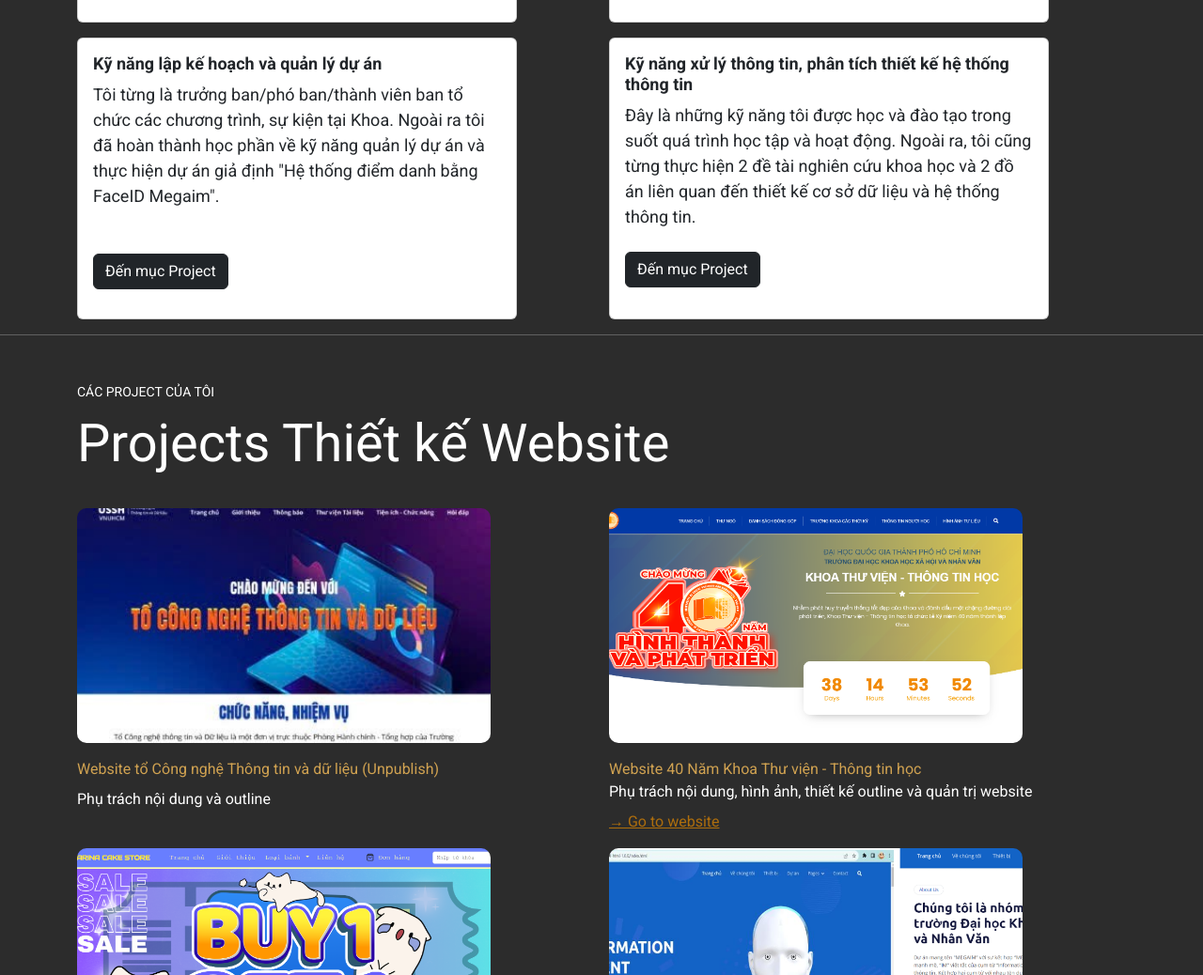
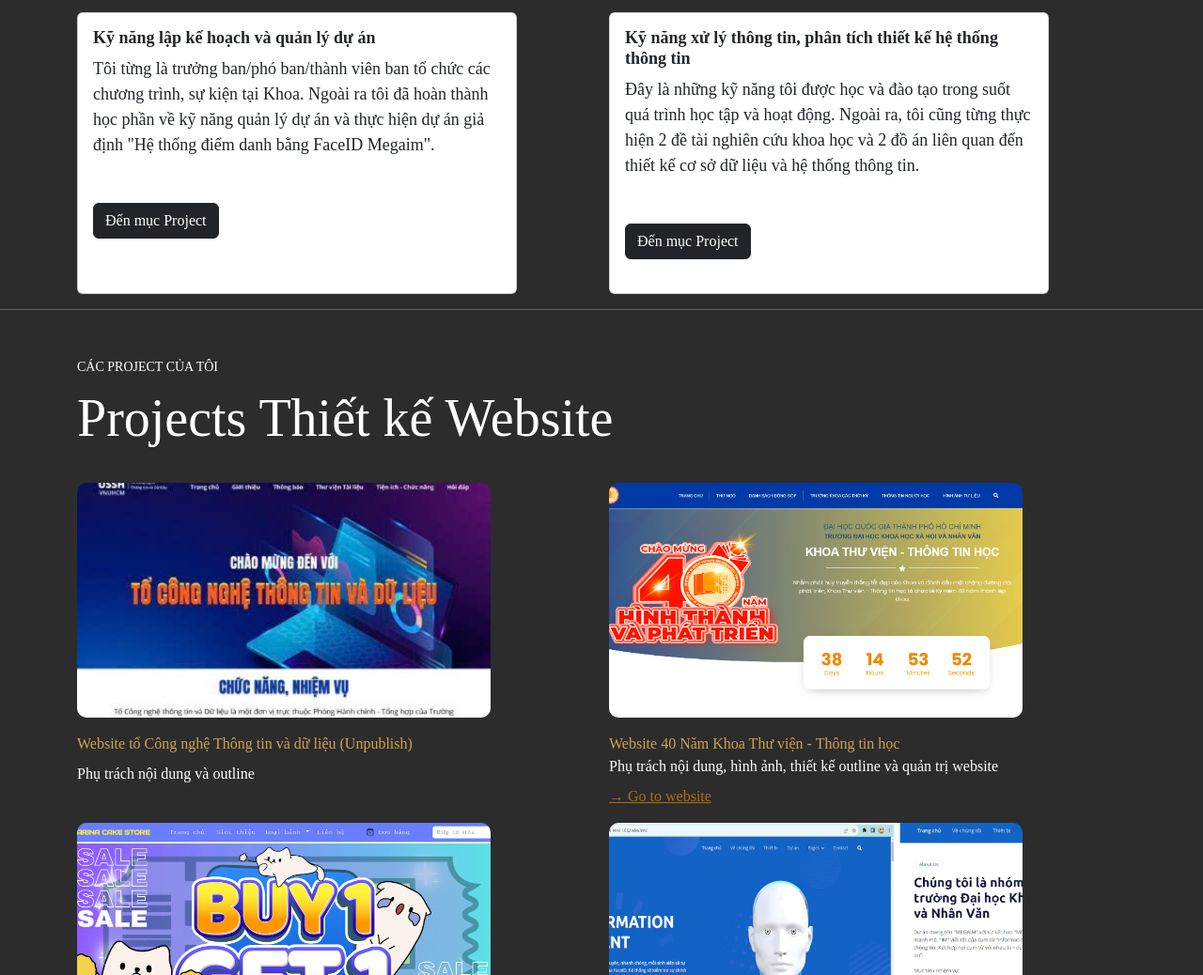
Before and after one commit to AvoCaDo-U/myweb, a plain HTML site: page index.html in a window 1280 px wide. Shown: the part 1075-2113 px from the top of the page at 94% size. Drawn offline with nearby package versions, Linux system fonts and the light colour scheme.

Commit message:
Change index.html file

```diff
--- a/index.html
+++ b/index.html
@@ -21,6 +21,9 @@
         <link href="https://fonts.googleapis.com/css2?family=Roboto:wght@400;700&display=swap" rel="stylesheet">
         <link rel="stylesheet" href="style.css">
         <link rel="icon" href="img/logo.png" type="image/png">
+
+        <meta name="viewport" content="width=device-width, initial-scale=1.0">
+
 
     </head>
 
@@ -96,7 +99,7 @@
                             <div class="card-body">
                               <h5 class="card-title"><b>Kỹ năng xử lý thông tin, phân tích thiết kế hệ thống thông tin</b></h5>
                               <p class="card-text">Đây là những kỹ năng tôi được học và đào tạo trong suốt quá trình học tập và hoạt động. Ngoài ra, tôi cũng từng thực hiện 2 đề tài nghiên cứu khoa học và 2 đồ án liên quan đến thiết kế cơ sở dữ liệu và hệ thống thông tin.</p>
-                              <a href="#pro4" class="btn btn-dark - mt-4">Đến mục Project</a>
+                              <a href="#pro4" class="btn btn-dark - mt-5">Đến mục Project</a>
                             </div>
                           </div>
                     </div>
--- a/style.css
+++ b/style.css
@@ -8,6 +8,7 @@ body {
     font-family: 'Roboto', sans-serif;
     background-color: #2c2c2c; /* Màu nền tối */
     color: #ffffff; /* Màu chữ sáng */
+    font-family: 'Times New Roman', Times, serif;
 
 }
 
@@ -27,22 +28,30 @@ body {
 h1 {
     font-size: 60px;
     margin: 10px 0;
+    font-family: 'Times New Roman', Times, serif;
+
 }
 
 h2 {
     font-size: 30px;
     color: #d0a251; /* Màu chữ của tiêu đề phụ */
     margin-bottom: 15px;
+    font-family: 'Times New Roman', Times, serif;
+
 }
 h5 {
     font-size: 18px;
     color: #000000; /* Màu chữ của tiêu đề phụ */
     margin-bottom: 15px;
+    font-family: 'Times New Roman', Times, serif;
+
 }
 
 p {
     font-size: 18px;
     margin: auto;
+    font-family: 'Times New Roman', Times, serif;
+
 }
 
 .delegate-button {
@@ -76,6 +85,8 @@ p {
 
 .project-title {
     color: #d0a251;
+    font-family: 'Times New Roman', Times, serif;
+
 }
 
 .footer {
@@ -101,4 +112,6 @@ p {
 }
 .contact-info {
     text-align: center; /* Căn giữa nội dung trong khối thông tin */
+    font-family: 'Times New Roman', Times, serif;
+
 }
```
